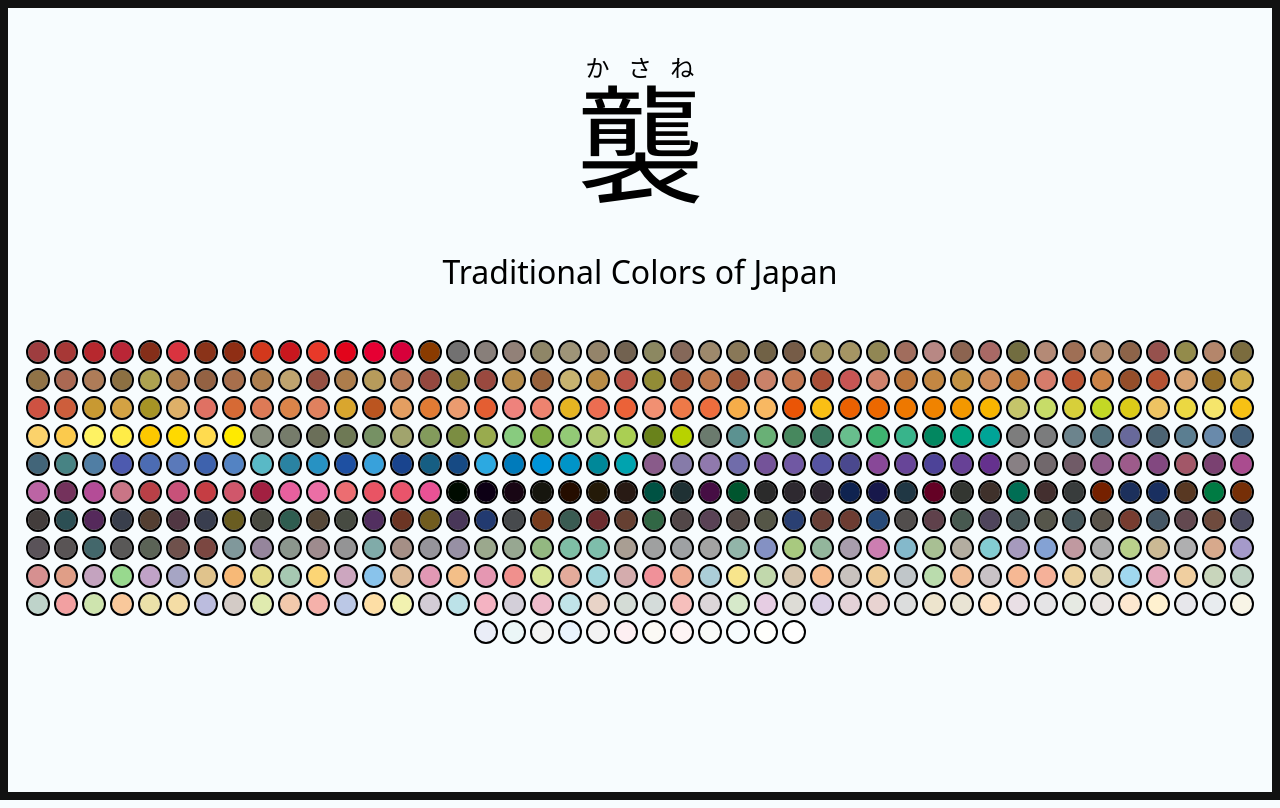
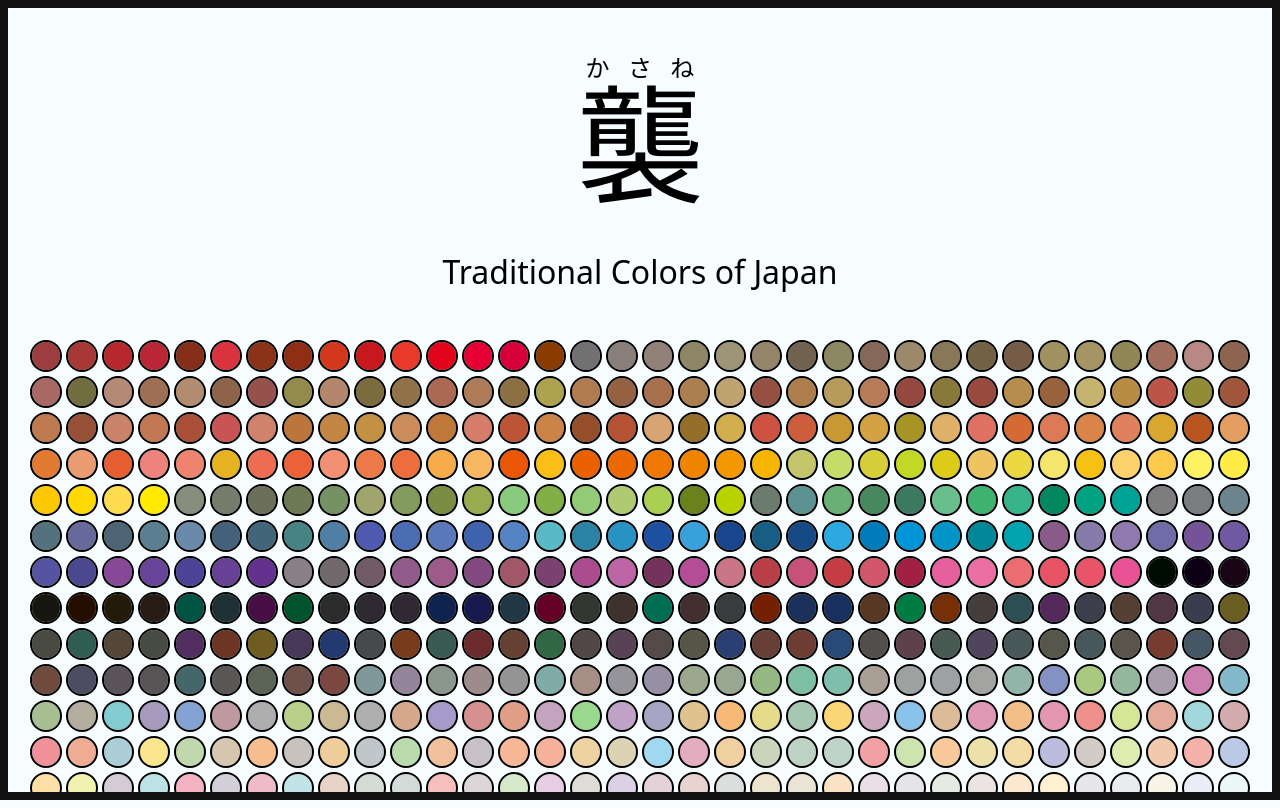
Before and after one commit to dashdashzako/kasane, a Vue app: page / in a window 1280 px wide. Built offline with nearby package versions, Linux system fonts and the light colour scheme; a web font is replaced by a local one.

Commit message:
fix: use bigger color items on landing page

```diff
--- a/src/pages/index.vue
+++ b/src/pages/index.vue
@@ -49,6 +49,8 @@ nav {
 }
 
 .colors-list {
+  --size: 1.75rem;
+
   flex-direction: row;
   flex-wrap: wrap;
   justify-content: center;
```
